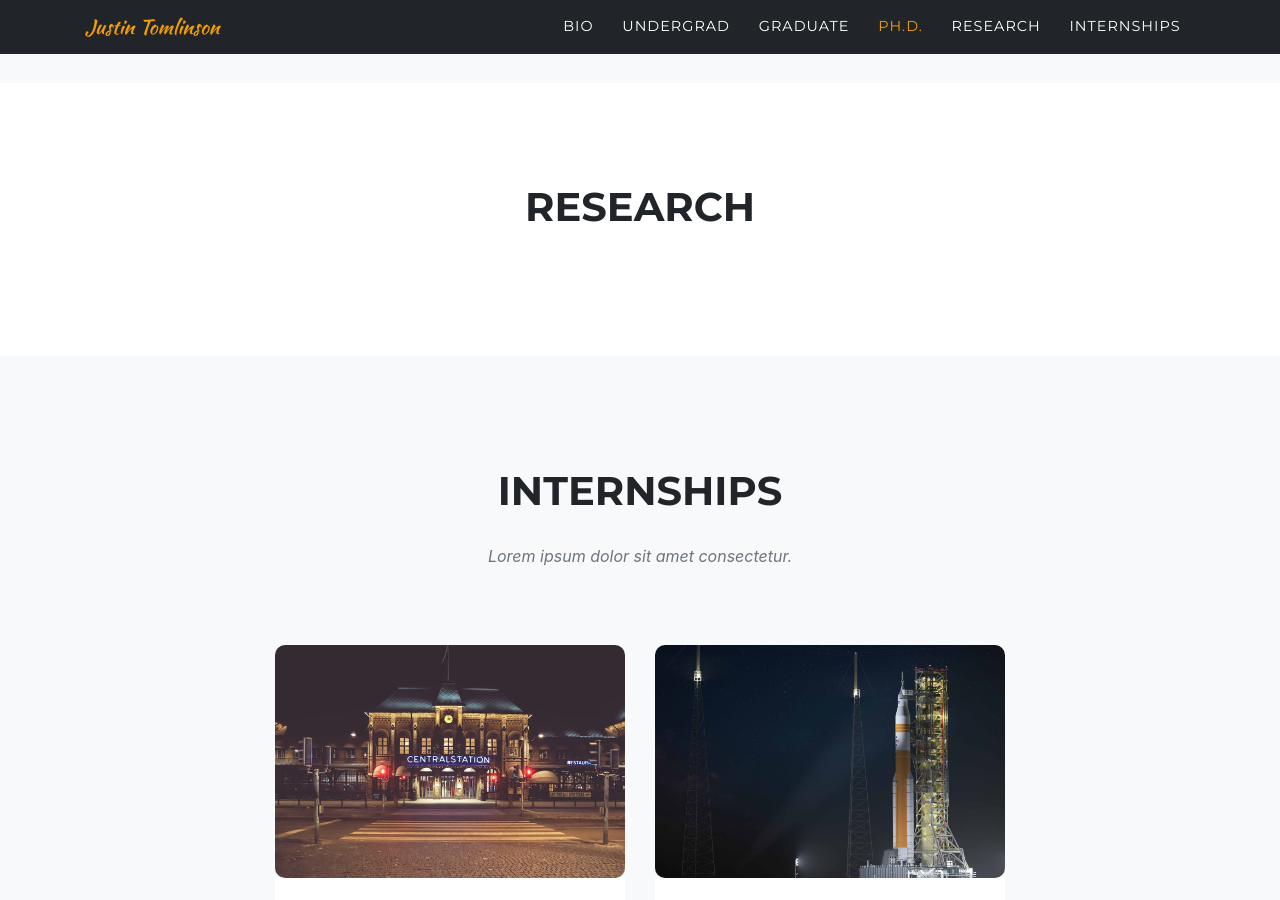
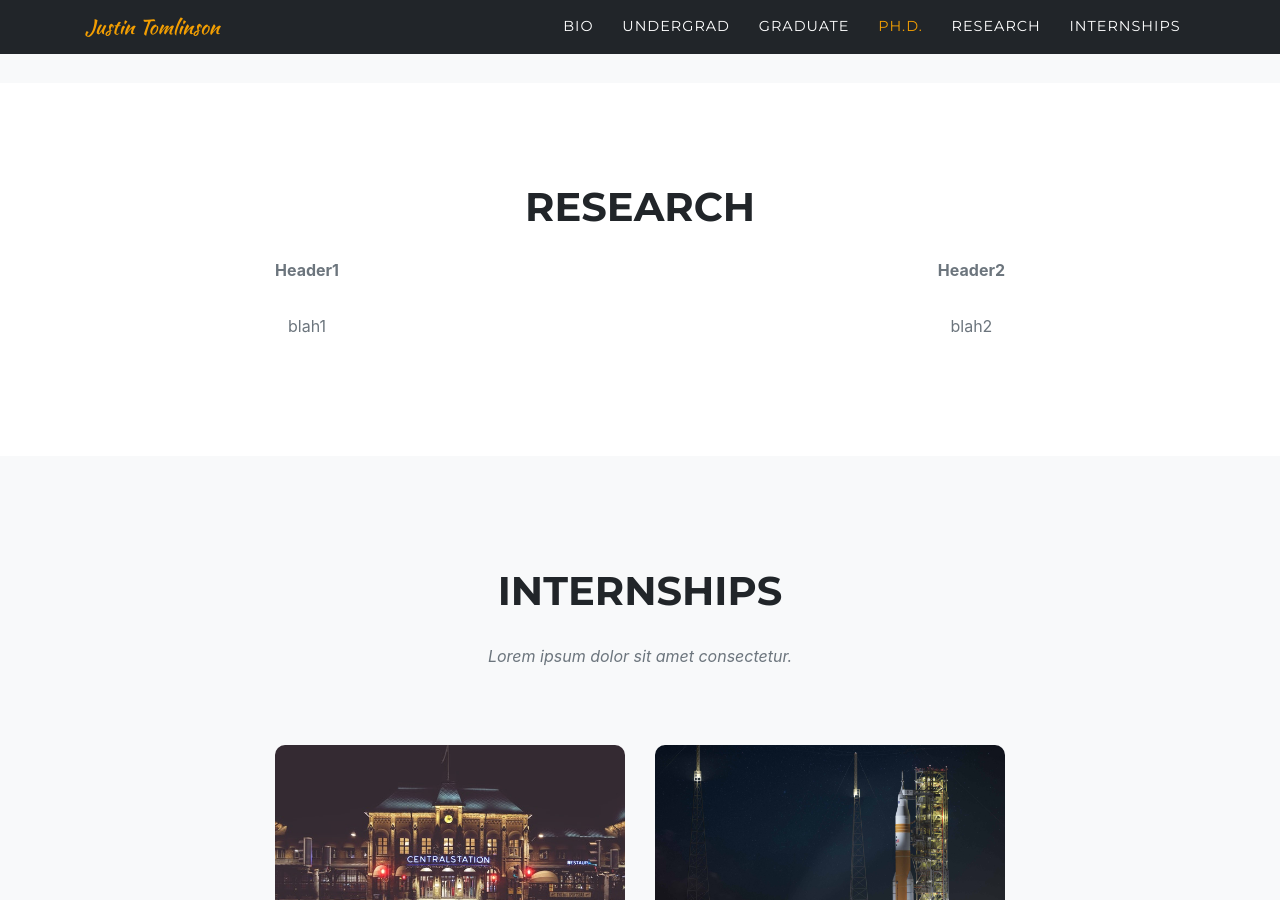
Before and after one commit to tomljr2/tomljr2.github.io, a Jekyll site: the page built from index.md, in a window 1280 px wide and 900 px high, scrolled down 3972 px. Built offline with Jekyll 4.4.1, drawn with Linux system fonts in a browser that asks for light colours; some web fonts are replaced.

Commit message:
Update sitetext.yml

```diff
--- a/_data/sitetext.yml
+++ b/_data/sitetext.yml
@@ -49,7 +49,8 @@ en: &DEFAULT_EN
 
   research:
     title: "Research"
-    body: ""
+    body: "**Header1**<br/><br/>blah1"
+    body2: "**Header2**<br/><br/>blah2"
     section: research
 
   portfolio:
```
